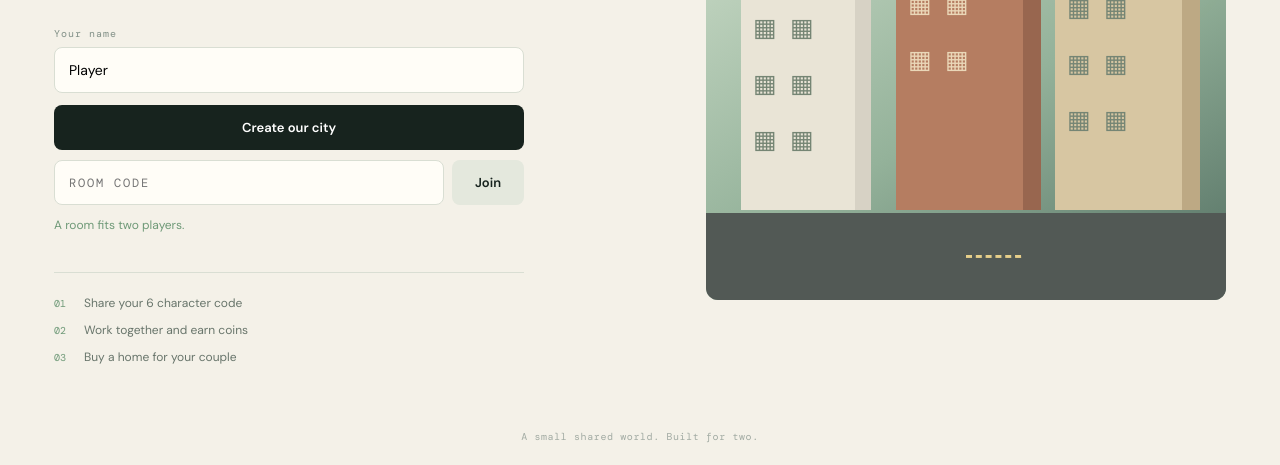
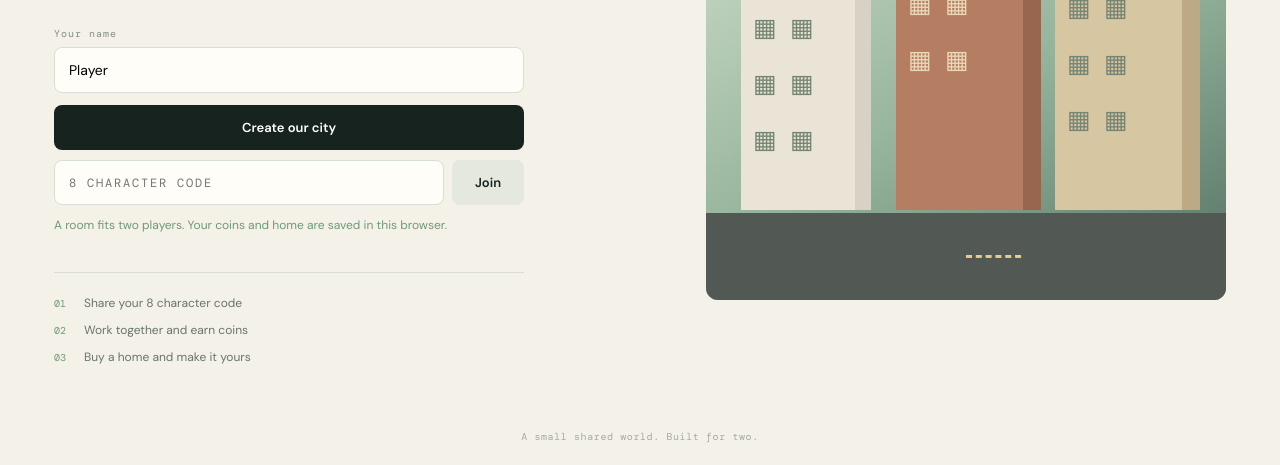
Before and after one commit to Tommy533145/Tom-Jain, a plain HTML site: page game/static/index.html in a window 1280 px wide. Shown: the part 369-834 px from the top of the page. Drawn offline with nearby package versions, Linux system fonts and the light colour scheme; a web font is replaced by a local one.

Commit message:
Show persistent rooms and longer invite codes

```diff
--- a/game/static/index.html
+++ b/game/static/index.html
@@ -24,10 +24,10 @@
         <input id="playerName" maxlength="20" value="Player" autocomplete="nickname">
         <div class="lobby-actions">
           <button id="createButton" class="primary">Create our city</button>
-          <div class="join-row"><input id="roomCode" maxlength="6" placeholder="ROOM CODE" aria-label="Room code"><button id="joinButton" class="secondary">Join</button></div>
+          <div class="join-row"><input id="roomCode" maxlength="8" placeholder="8 CHARACTER CODE" aria-label="Room code"><button id="joinButton" class="secondary">Join</button></div>
         </div>
-        <div id="lobbyMessage" class="message">A room fits two players.</div>
-        <div class="howto"><span>01</span><p>Share your 6 character code</p><span>02</span><p>Work together and earn coins</p><span>03</span><p>Buy a home for your couple</p></div>
+        <div id="lobbyMessage" class="message">A room fits two players. Your coins and home are saved in this browser.</div>
+        <div class="howto"><span>01</span><p>Share your 8 character code</p><span>02</span><p>Work together and earn coins</p><span>03</span><p>Buy a home and make it yours</p></div>
       </div>
       <aside class="lobby-art"><div class="sun"></div><div class="art-building b1"></div><div class="art-building b2"></div><div class="art-building b3"></div><div class="art-road"></div><div class="art-caption">SUNSET<br>ON OUR STREET</div></aside>
     </section>
@@ -35,7 +35,7 @@
     <section id="game" class="game hidden">
       <div class="gamebar"><div><b id="cityTitle">OUR CITY</b><span id="partnerStatus">Waiting for your person…</span></div><div class="player-list" id="playerList"></div></div>
       <div class="canvas-wrap"><canvas id="city" width="1000" height="620" aria-label="Explore the city with your partner"></canvas><div id="actionPrompt" class="action-prompt"></div><div id="toast" class="toast"></div></div>
-      <footer class="controls"><span><kbd>W</kbd><kbd>A</kbd><kbd>S</kbd><kbd>D</kbd> Move</span><span><kbd>E</kbd> Work / buy</span><span>Find green job signs and gold home signs</span><button id="leaveButton">Leave city</button></footer>
+      <footer class="controls"><span><kbd>W</kbd><kbd>A</kbd><kbd>S</kbd><kbd>D</kbd> Move</span><span><kbd>E</kbd> Work / enter / buy</span><span>Find green job signs and gold home signs</span><button id="leaveButton">Leave city</button></footer>
     </section>
     <footer class="site-foot">A small shared world. Built for two.</footer>
   </main>
```
